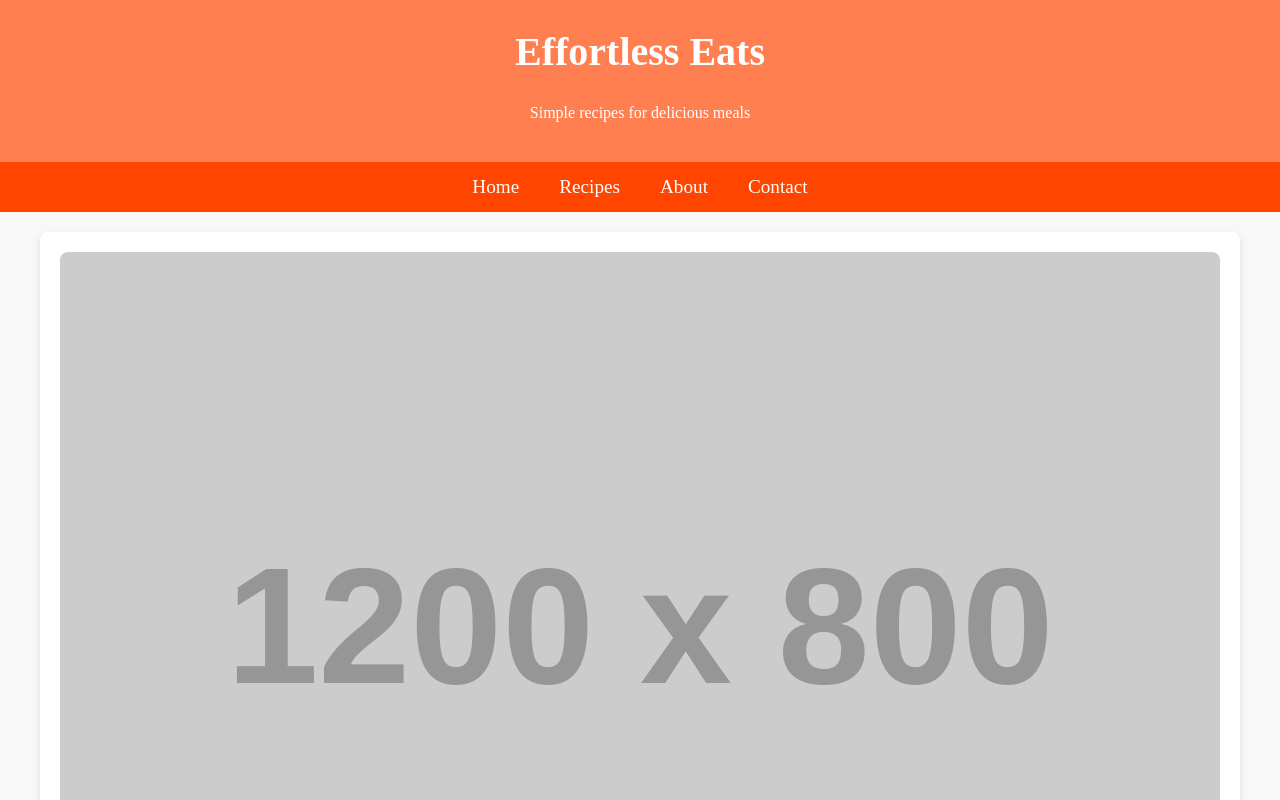
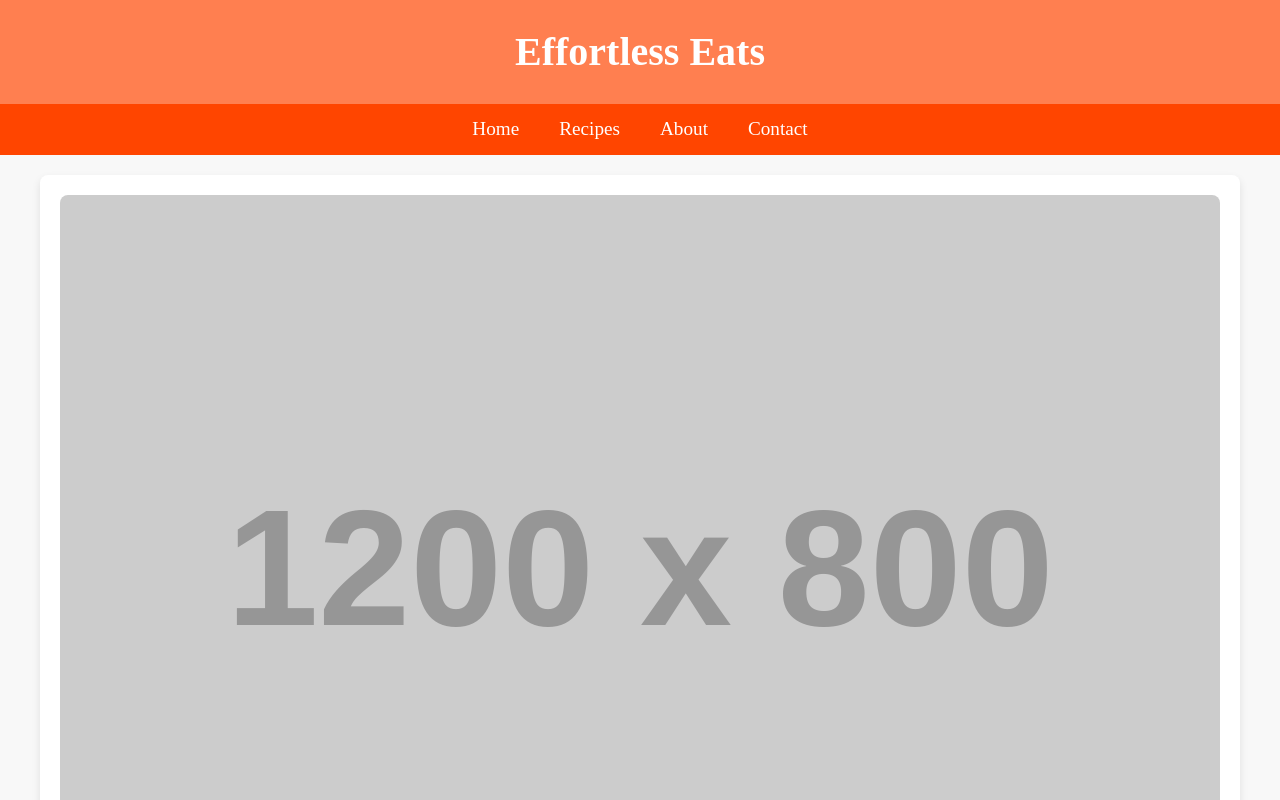
Before and after one commit to PRASANNAPRIYAN11/Digital-Marketing, a plain HTML site: page index.html in a window 1280 px wide. Shown: the top 800 px of the page. Drawn offline with Linux system fonts and the light colour scheme; placeholder pictures from the web are drawn by us.

Commit message:
index.html

```diff
--- a/index.html
+++ b/index.html
@@ -90,7 +90,6 @@
 <body>
     <header>
         <h1>Effortless Eats</h1>
-        <p>Simple recipes for delicious meals</p>
     </header>
 
     <nav>
```
